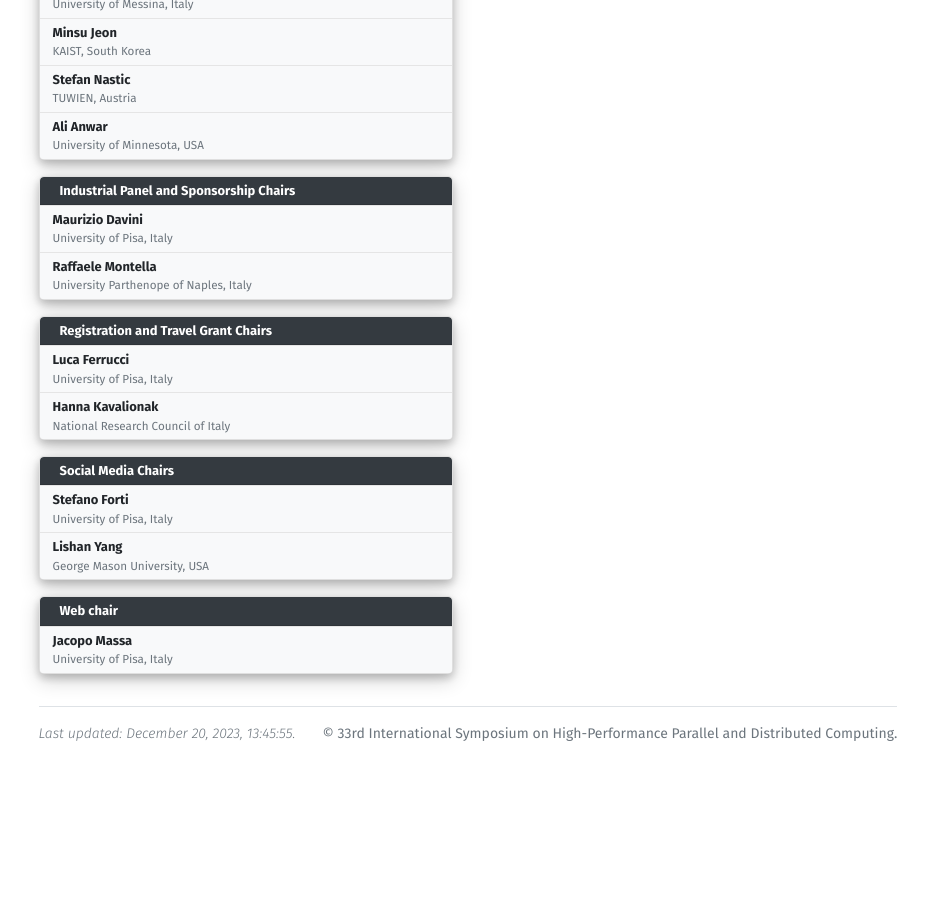
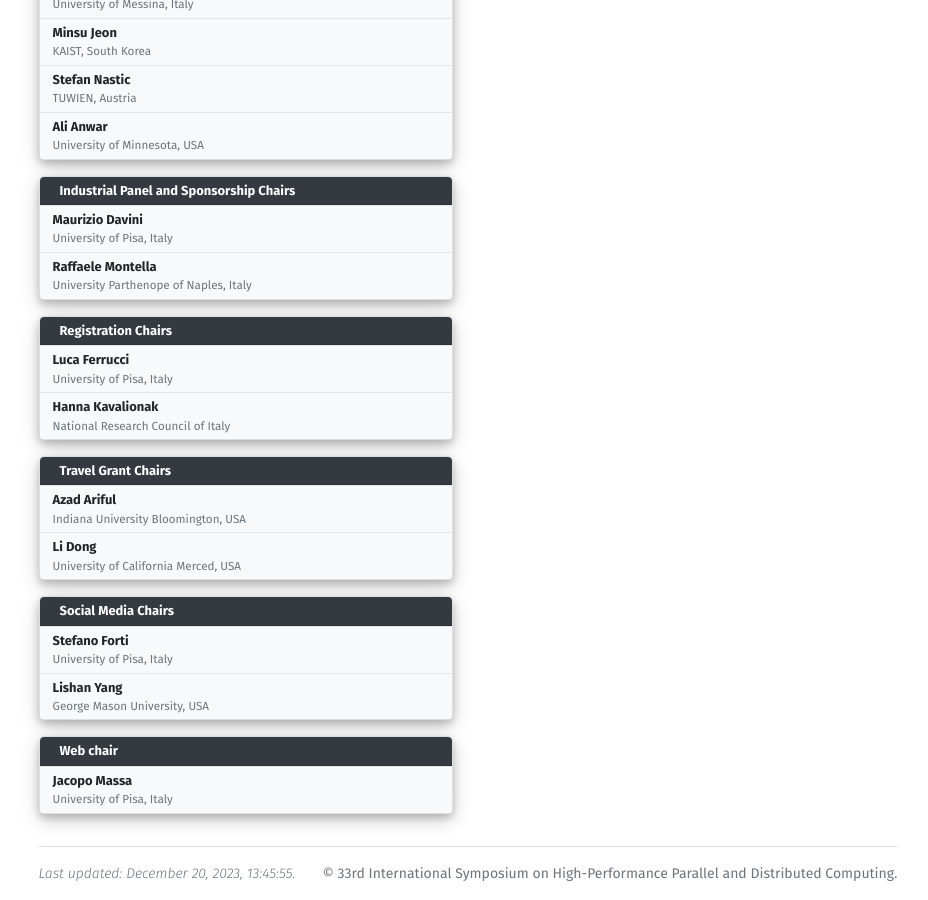
Before and after one commit to jacopo-massa/hpdc24-site, a Jekyll site: the page built from organization.html, in a window 1280 px wide and 900 px high, scrolled down 1477 px. Shown: the whole window, without its empty margins (172-1100 px from the left). Built offline with Jekyll 4.4.1, drawn with Linux system fonts in a browser that asks for light colours; before the commit the page ends 2237 px from its top, so only the background shows below that.

Commit message:
[FIX] Updated the organization page

```diff
--- a/_data/organization.yml
+++ b/_data/organization.yml
@@ -127,7 +127,7 @@
     post: ""
     homepage: ""
 
-- title: Registration and Travel Grant Chairs
+- title: Registration Chairs
   column: 1
   members:
   - name: Luca Ferrucci
@@ -136,6 +136,18 @@
     homepage: ""
   - name: Hanna Kavalionak
     org: National Research Council of Italy
+    post: ""
+    homepage: ""
+
+- title: Travel Grant Chairs
+  column: 1
+  members:
+  - name: Azad Ariful
+    org:  Indiana University Bloomington, USA
+    post: ""
+    homepage: ""
+  - name: Li Dong
+    org: University of California Merced, USA
     post: ""
     homepage: ""
 
```
Also changed, not shown: calls-phd.html (+4 -4 lines).
